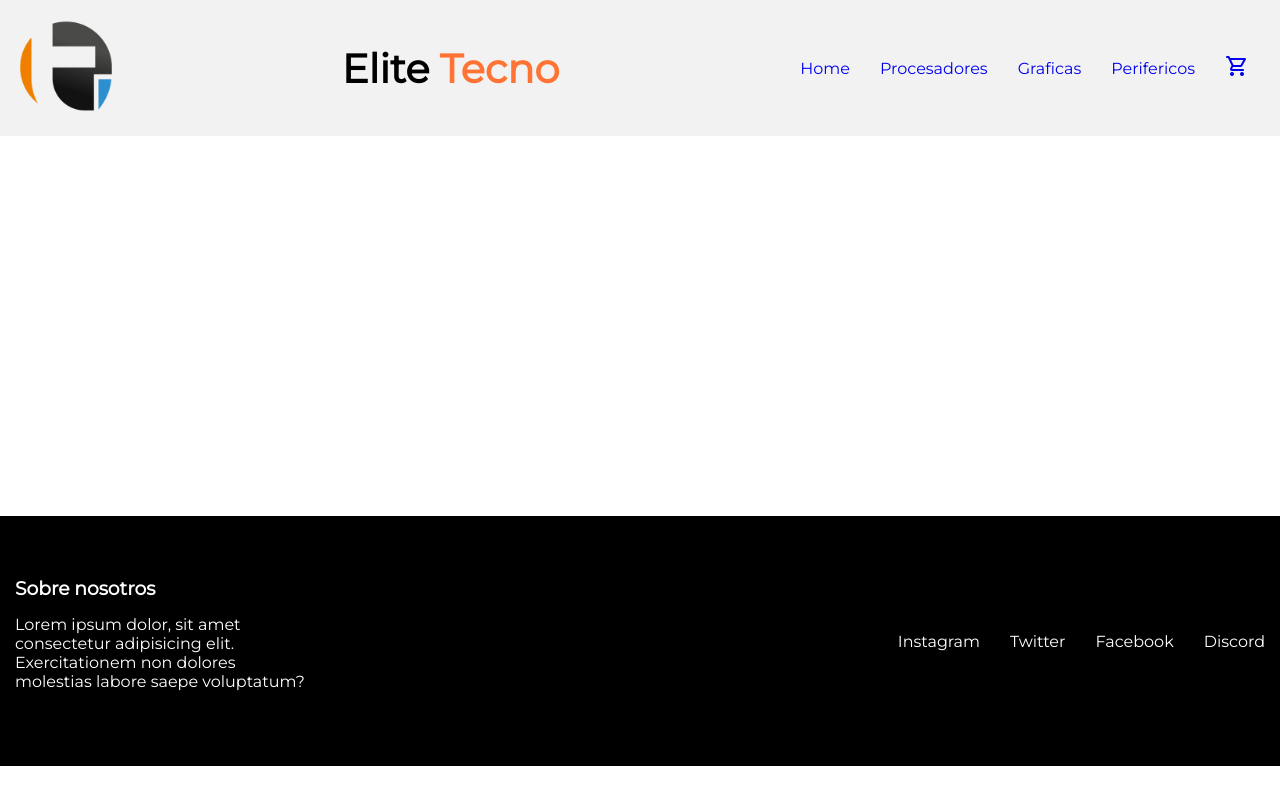
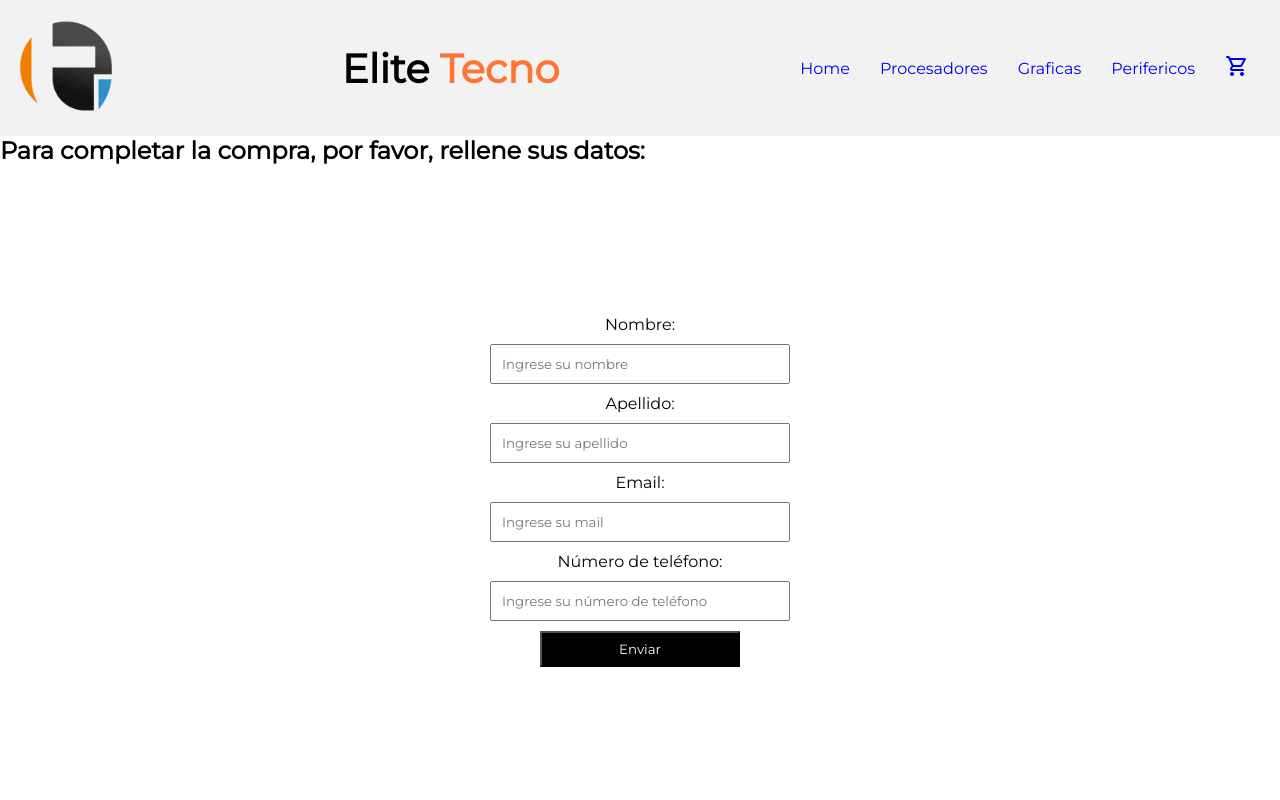
Before and after one commit to SantiagoSpina25/proyectoEliteTecnoReact, a React (Create React App) app: page /formulario in a window 1280 px wide. Shown: the top 800 px of the page. Built offline with nearby package versions, Linux system fonts and the light colour scheme.

Commit message:
Desafio 12 (Item Collection II)

```diff
--- a/package.json
+++ b/package.json
@@ -12,6 +12,7 @@
     "react-router-dom": "^6.3.0",
     "react-scripts": "5.0.1",
     "sass": "^1.54.0",
+    "sweetalert2": "^11.4.29",
     "web-vitals": "^2.1.4"
   },
   "scripts": {
--- a/src/components/Carrito.js
+++ b/src/components/Carrito.js
@@ -32,6 +32,7 @@ const Carrito = () => {
         )
       })}
       <button onClick={vaciarCarrito}>Vaciar Carrito</button>
+      <Link to={"/formulario"}><button>Completar compra</button></Link>
       <p className="carrito__precioTotal">Precio Total: ${obtenerPrecioTotal()} </p>
     </>
   )
--- /dev/null
+++ b/src/components/Form.js
@@ -0,0 +1,88 @@
+import { useState, useContext } from "react"
+import { CartContext } from "../context/CartContext"
+import { db } from "../firebase";
+import { addDoc, collection, serverTimestamp } from "firebase/firestore";
+import Swal from "sweetalert2";
+
+const Form = () => {
+
+    const {carrito, vaciarCarrito, obtenerPrecioTotal} = useContext(CartContext)
+
+    const [usuario, setUsuario] = useState({
+        nombre: "",
+        apellido: "",
+        email: "",
+        telefono: ""
+    })
+
+    const handleChangeInput = (e) =>{
+        setUsuario({
+            ...usuario,
+            [e.target.name]: e.target.value
+        })
+
+    }
+
+
+
+    const handleConfirm = (e) =>{
+
+        e.preventDefault()
+
+        const pedido ={
+            buyer:{
+                name: usuario.nombre,
+                phone: usuario.apellido,
+                email: usuario.email,
+            },
+            items: carrito,
+            date: serverTimestamp(),
+            total: obtenerPrecioTotal(),
+
+        }
+        console.log(pedido)
+
+
+        const coleccionPedidos = collection(db, "pedidos")
+        const consulta = addDoc(coleccionPedidos, pedido)
+
+        consulta
+        .then((res)=>{
+
+            Swal.fire({
+                icon: "success",
+                title: `El id de su compra es: ${res.id}`
+            })
+
+            vaciarCarrito()
+        })
+        .catch(error => console.log(error))
+    }
+
+    return (
+
+    <div className="form__container">
+
+        <h2>Para completar la compra, por favor, rellene sus datos:</h2>
+
+        <form className="form">
+
+            <label htmlFor="nombre">Nombre: </label>
+            <input onChange={handleChangeInput} className="form__input" type="text" name="nombre" id="nombre" placeholder="Ingrese su nombre" value={usuario.nombre} required />
+
+            <label htmlFor="apellido">Apellido: </label>
+            <input onChange={handleChangeInput} className="form__input" type="text" name="apellido" id="apellido" placeholder="Ingrese su apellido" value={usuario.apellido} required />
+
+            <label htmlFor="email">Email: </label>
+            <input onChange={handleChangeInput} className="form__input" type="email" name="email" id="email" placeholder="Ingrese su mail" value={usuario.email} required/>
+
+            <label htmlFor="telefono">Número de teléfono: </label>
+            <input onChange={handleChangeInput} className="form__input" type="text" name="telefono" id="telefono" placeholder="Ingrese su número de teléfono" value={usuario.telefono} required/>
+
+            <button onClick={handleConfirm} type="submit">Enviar</button>
+
+        </form>
+    </div>
+  )
+}
+export default Form
--- a/src/components/ItemDetail.js
+++ b/src/components/ItemDetail.js
@@ -2,6 +2,7 @@ import ItemCount from "./ItemCount"
 import { useState } from "react"
 import { CartContext } from "../context/CartContext"
 import { useContext } from "react"
+import Swal from 'sweetalert2'
 
 const ItemDetail = ({detalleProducto}) => {
 
@@ -12,7 +13,10 @@ const ItemDetail = ({detalleProducto}) => {
   const {id, nombre, marca, imagen, categoria, descripcion, precio} = detalleProducto
 
   const onAdd =()=>{
-    alert(`Cantidad de productos ${contador}`)
+    Swal.fire({
+      icon: "success",
+      title: `Cantidad de productos: ${contador}`
+    })
     estaEnCarrito(detalleProducto.id)
     agregarItem(detalleProducto, contador)
 
--- a/src/components/ItemDetailContainer.js
+++ b/src/components/ItemDetailContainer.js
@@ -2,7 +2,7 @@ import { useState, useEffect} from "react";
 import { useParams } from "react-router-dom"
 import ItemDetail from "./ItemDetail"
 import { db } from "../firebase";
-import { collection, getDoc, getDocs } from "firebase/firestore";
+import { collection, getDoc, doc } from "firebase/firestore";
 
 const ItemDetailContainer = () => {
 
@@ -15,27 +15,28 @@ const ItemDetailContainer = () => {
 
 
     useEffect(() => {
+
         setLoading(true)
 
         const productosEnCollection = collection(db, "productos")
-        const pedido = getDocs(productosEnCollection)
+        const consulta = getDoc(doc(productosEnCollection,id))
 
-        pedido
-        .then(x =>{
-            const productos = x.docs.map(doc=>{
-                return {
-                    ...doc.data(),
-                    id: doc.id
-                }
-            })
-            let productoElegido = productos.find(producto => producto.id == id)
-            setDetalleProducto(productoElegido)
-            setLoading(false)
+        consulta
+        .then((prod)=>{
+
+            const producto = {
+                ...prod.data(),
+                id: prod.id
+            }
+
+
+            setDetalleProducto(producto)
+
         })
 
         .catch(error => console.log(error))
-
-    }, [id])
+        setLoading(false)
+        },[id])
 
 
 
@@ -46,7 +47,6 @@ const ItemDetailContainer = () => {
         {loading && <div className="spinner__container"><div className="spinner"></div></div>}
         {!loading && <ItemDetail detalleProducto={detalleProducto}/> }
         </>
-    )
+    )}
 
-}
 export default ItemDetailContainer
--- a/src/components/ItemListContainer.js
+++ b/src/components/ItemListContainer.js
@@ -3,7 +3,7 @@ import {useParams} from "react-router-dom"
 import ItemList from "./ItemList";
 import TituloPage from "./TituloPage"
 import { db } from "../firebase";
-import { collection, getDoc, getDocs } from "firebase/firestore";
+import { collection, getDoc, getDocs, query, where } from "firebase/firestore";
 
 
 const ItemListContainer = () =>{
@@ -14,12 +14,11 @@ const ItemListContainer = () =>{
 
 
     useEffect(() => {
-        setLoading(true)
+        const productosEnCollection = collection(db, "productos")
+        if (!id){
+            const consulta = getDocs(productosEnCollection)
 
-        const productosEnCollection = collection(db, "productos")
-        const pedido = getDocs(productosEnCollection)
-
-        pedido
+            consulta
             .then(x =>{
                 const productos = x.docs.map(doc=>{
                    return {
@@ -32,9 +31,28 @@ const ItemListContainer = () =>{
             })
 
             .catch(error => console.log(error))
-        }, [id])
 
 
+        }
+        else{
+            const filtro = query(productosEnCollection, where("categoria","==",id))
+            const consulta = getDocs(filtro)
+
+            consulta
+            .then(x =>{
+                const productos = x.docs.map(doc=>{
+                    return {
+                        ...doc.data(),
+                        id: doc.id
+                    }
+                })
+                setListaProductos(productos)
+                setLoading(false)
+            })
+        }
+        setLoading(true)
+
+        }, [id])
 
     if(id === undefined){
         return(
--- a/src/components/Main.js
+++ b/src/components/Main.js
@@ -2,6 +2,7 @@ import ItemListContainer from "./ItemListContainer";
 import ItemDetailContainer from "./ItemDetailContainer";
 import { Routes, Route } from "react-router-dom";
 import Carrito from "./Carrito";
+import Form from "./Form";
 
 const Main = () => {
   return (
@@ -13,6 +14,7 @@ const Main = () => {
           <Route path="/categoria/:id" element={<ItemListContainer/>}/>
           <Route path="/item/:id" element={<ItemDetailContainer/>}/>
           <Route path="/carrito" element={<Carrito/>}/>
+          <Route path="/formulario" element={<Form/>}/>
         </Routes >
     </main>
   )
--- a/src/styles.scss
+++ b/src/styles.scss
@@ -274,3 +274,22 @@ footer{
     }
 
 }
+
+.form{
+    display: flex;
+    justify-content: center;
+    align-items: center;
+    flex-direction: column;
+    margin: 150px;
+
+
+    &__input{
+        padding: 10px;
+        margin: 10px;
+        width: 300px;
+    }
+
+    button{
+        width: 200px;
+    }
+}
```
Also changed, not shown: 1 other file (tests, documents, lock files or other folders). Lines whose indentation alone changed are shown as unchanged.
